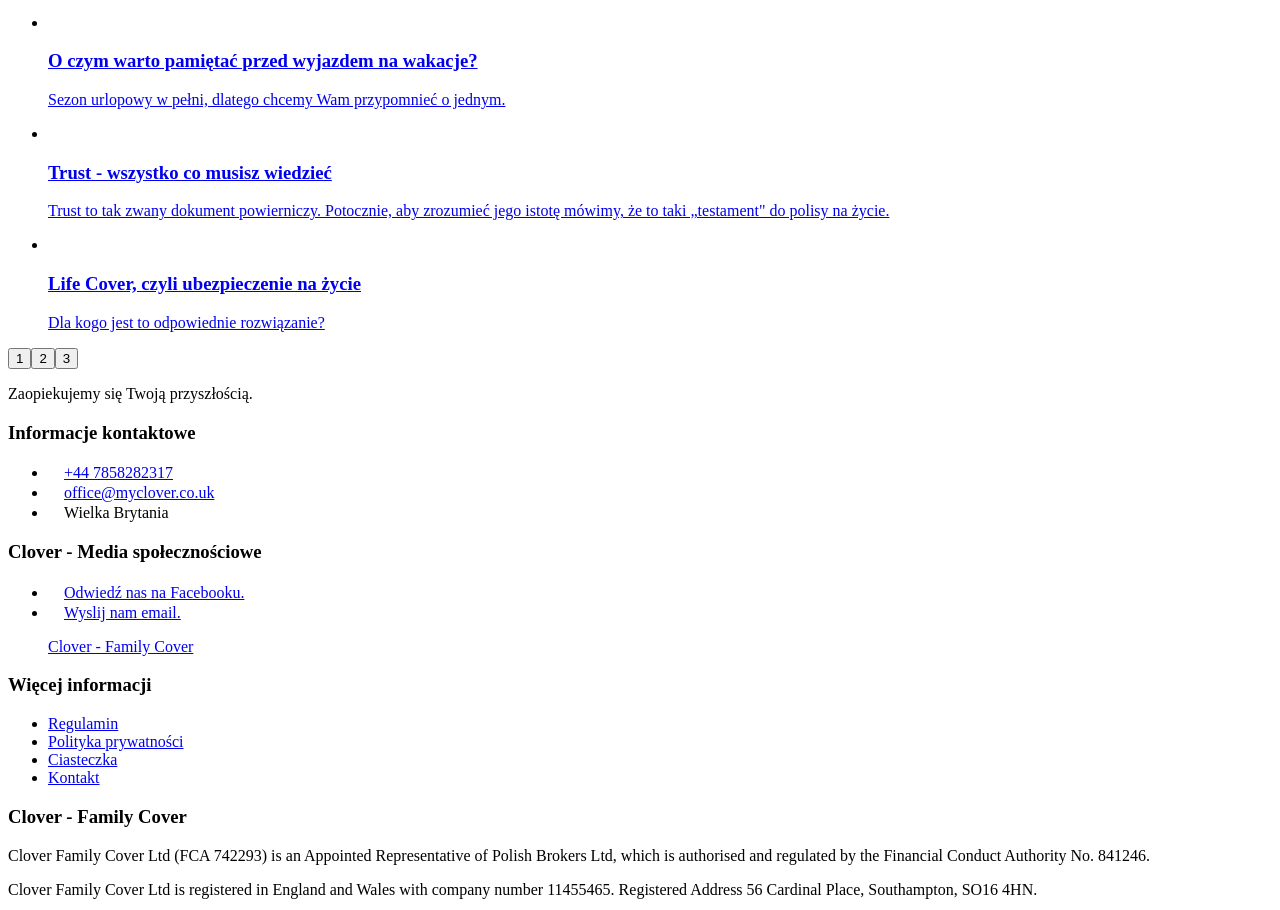
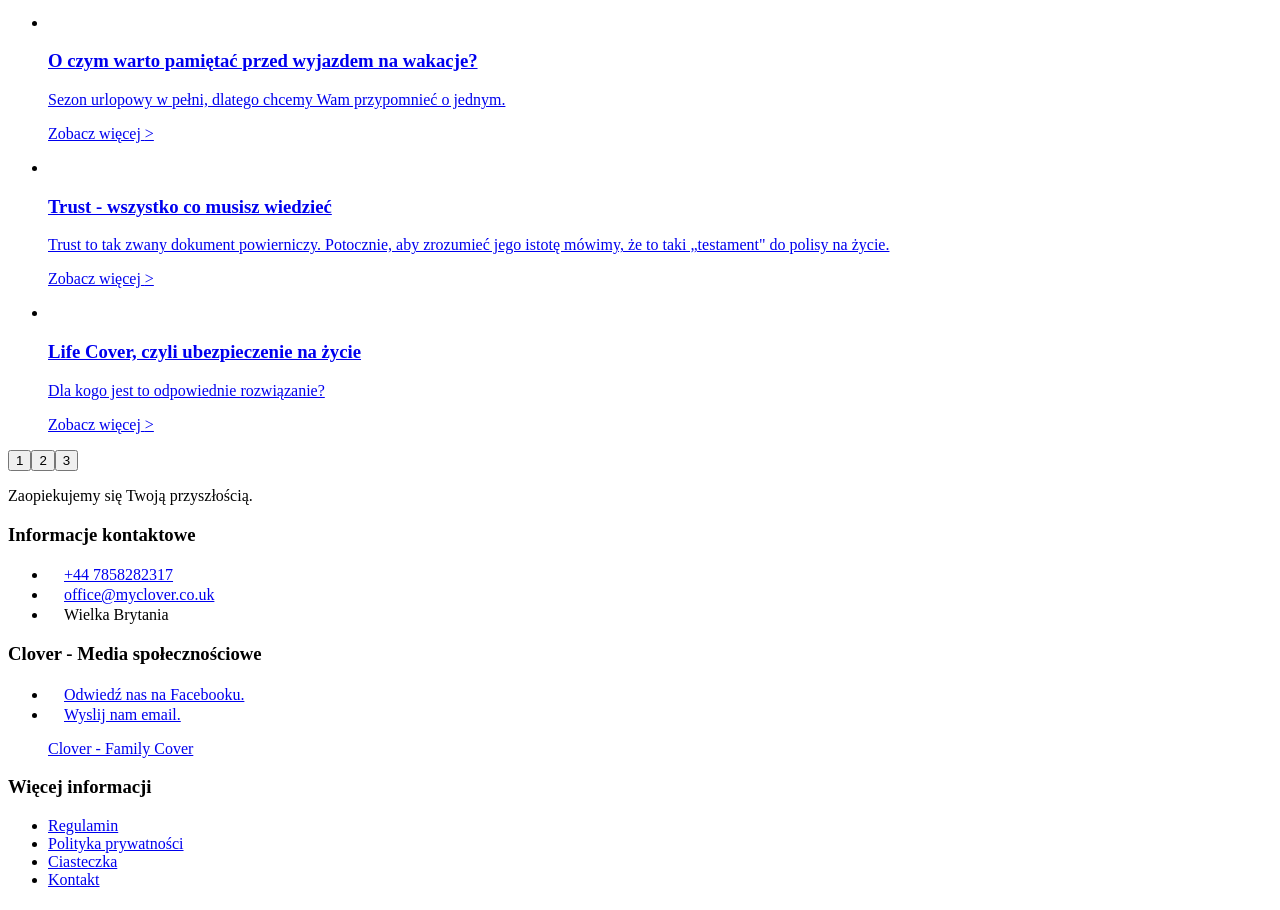
Before and after one commit to TZ-fn/MyClover, a React (Vite) app: page / in a window 1280 px wide. Shown: the part 3472-4382 px from the top of the page. Built offline with nearby package versions, Linux system fonts and the light colour scheme; some icons are missing.

Commit message:
feat: add a "Read more" sign for post gallery items

```diff
--- a/src/assets/translations/englishTranslation.ts
+++ b/src/assets/translations/englishTranslation.ts
@@ -34,6 +34,7 @@ const englishTranslation = {
     phone: "Get in touch",
     email: "Email contact",
   },
+  seeMore: "Read more",
   pages: {
     noMatch: {
       noMatchHeader: "404 - Wrong address",
--- a/src/assets/translations/polishTranslation.ts
+++ b/src/assets/translations/polishTranslation.ts
@@ -34,6 +34,7 @@ const polishTranslation = {
     phone: "Dowiedz się więcej",
     email: "Email kontaktowy",
   },
+  seeMore: "Zobacz więcej",
   pages: {
     noMatch: {
       noMatchHeader: "404 - Zły adres",
--- a/src/components/PostsGallery/PostsGalleryItem/PostsGalleryItem.module.scss
+++ b/src/components/PostsGallery/PostsGalleryItem/PostsGalleryItem.module.scss
@@ -4,6 +4,7 @@
   border-bottom: 3px solid var(--grey);
   cursor: pointer;
   transition: all 0.1s ease-in-out;
+  padding: 0 0 2rem 0;
   min-width: 27vw;
   min-height: 26vw;
   align-self: stretch;
@@ -39,3 +40,18 @@
   font-family: "Cabin", sans-serif;
   font-size: clamp(1.1rem, 2vw, 1.2rem);
 }
+
+.seeMore {
+  width: 100%;
+  font-size: clamp(1.1rem, 2vw, 1.2rem);
+  padding: 0 2rem;
+  font-family: "Cabin", sans-serif;
+}
+
+.seeMoreArrow {
+  display: inline-block;
+  font-size: 2rem;
+  margin-left: 0.2rem;
+  color: var(--accent-color-green);
+  transform: translateY(3px);
+}
--- a/src/components/PostsGallery/PostsGalleryItem/PostsGalleryItem.tsx
+++ b/src/components/PostsGallery/PostsGalleryItem/PostsGalleryItem.tsx
@@ -1,5 +1,6 @@
 import { Link } from "react-router-dom";
 import styles from "./PostsGalleryItem.module.scss";
+import useTranslation from "hooks/useTranslation";
 
 interface PostsGalleryItemProps {
   miniature: string | undefined;
@@ -16,6 +17,7 @@ export default function PostsGalleryItem({
   link,
   style,
 }: PostsGalleryItemProps) {
+  const [translation] = useTranslation();
   return (
     <li className={styles.itemContainer} style={style}>
       <Link to={link}>
@@ -24,6 +26,10 @@ export default function PostsGalleryItem({
           <h3 className={styles.descriptionHeader}>{descriptionHeader}</h3>
           <p className={styles.description}>{description}</p>
         </div>
+
+        <p className={styles.seeMore}>
+          {translation.seeMore} <span className={styles.seeMoreArrow}>{" >"}</span>
+        </p>
       </Link>
     </li>
   );
```
